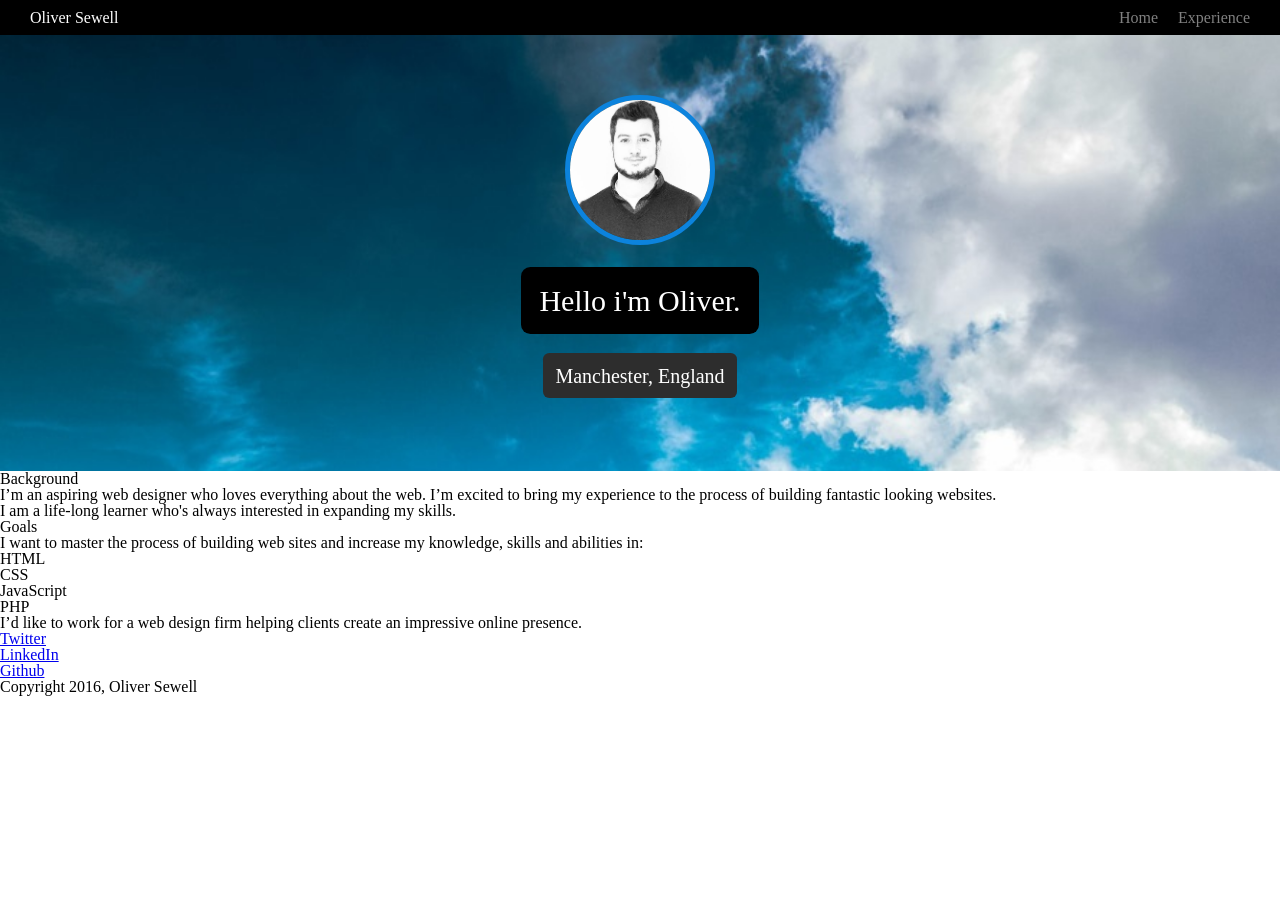
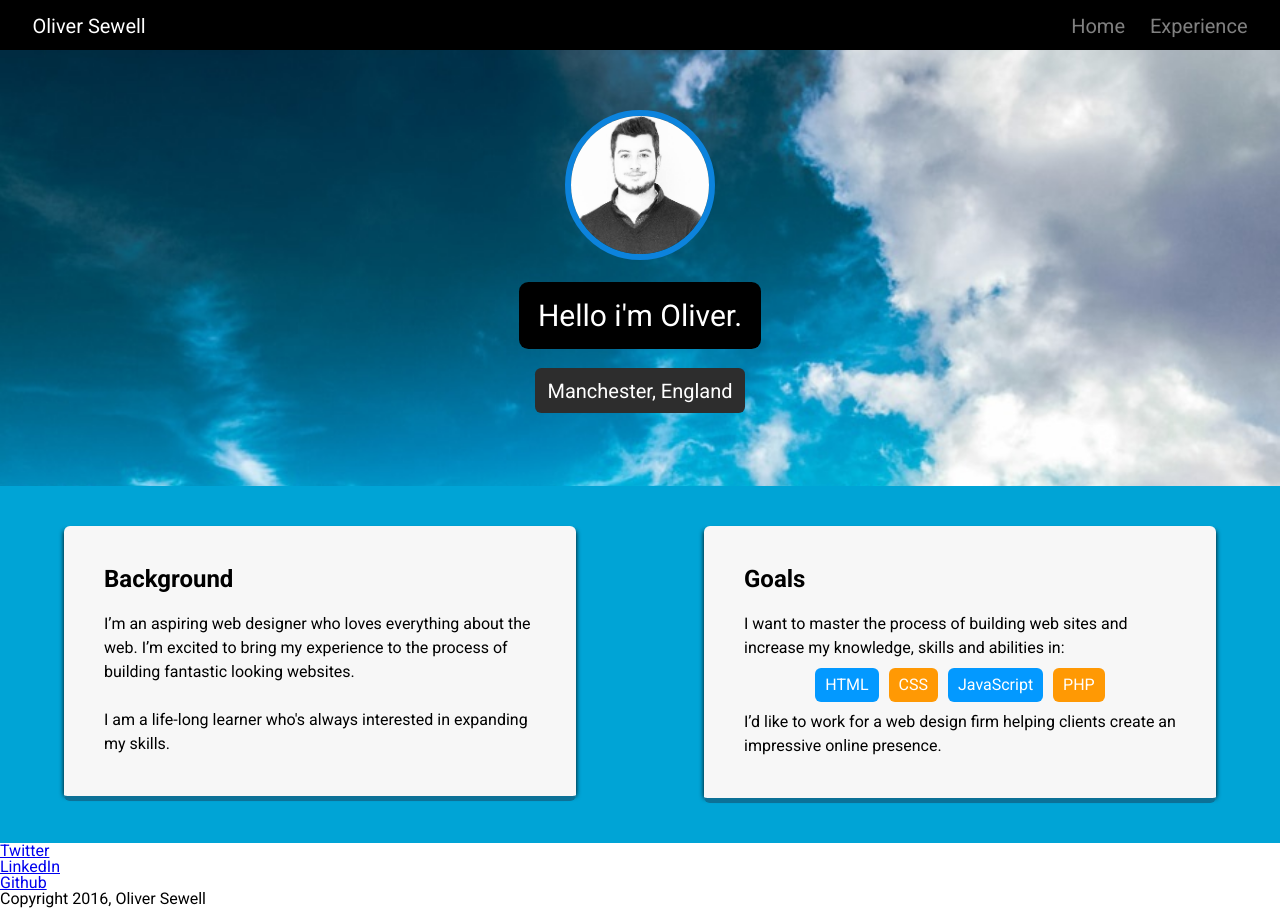
Before and after one commit to o-sewell/personal_page, a website: page index.html in a window 1280 px wide. Before the commit the page ends 800 px from the top, so only its background shows below. Drawn offline with nearby package versions, Linux system fonts and the light colour scheme; files that its build step writes are made by us from their sources; a web font is replaced by a local one.

Commit message:
Added styling to info section

```diff
--- a/index.html
+++ b/index.html
@@ -4,6 +4,7 @@
   <meta charset="utf-8">
   <title> Landing page </title>
   <link rel="stylesheet" href="css/application.css">
+  <link href="https://fonts.googleapis.com/css?family=Muli%7CRoboto:400,300,500,700,900" rel="stylesheet">
 </head>
 <body>
   <nav class="nav">
@@ -18,17 +19,18 @@
     <h1 class="header__heading header__heading--main"> Hello i'm Oliver. </h1>
     <h2 class="header__heading header__heading--sub"> Manchester, England </h2>
   </header>
-  <main>
-    <div class="card">
-      <h2>Background</h2>
+  <main class="info">
+    <div class="info__card info__card--one">
+      <h2 class="info__title">Background</h2>
       <p>I’m an aspiring web designer who loves everything about the web. I’m excited to bring my experience to the process of building fantastic looking websites.</p>
+      <br>
       <p>I am a life-long learner who's always interested in expanding my skills.</p>
     </div>
 
-    <div class="card">
-      <h2>Goals</h2>
+    <div class="info__card info__card--two">
+      <h2 class="info__title">Goals</h2>
       <p>I want to master the process of building web sites and increase my knowledge, skills and abilities in:</p>
-      <ul class="skills">
+      <ul class="info__skills">
         <li>HTML</li>
         <li>CSS</li>
         <li>JavaScript</li>
--- a/scss/base/_base.scss
+++ b/scss/base/_base.scss
@@ -62,4 +62,5 @@ table {
 
 body {
   font-size: $base--font-size;
+  font-family: 'Roboto', sans-serif;
 }
--- a/scss/layout/_nav.scss
+++ b/scss/layout/_nav.scss
@@ -1,6 +1,8 @@
 .nav {
   background: black;
-  min-height: em(35px);
+  min-height: em(50px);
+  position: fixed;
+  width: 100%;
 
   &__ul {
     padding: 0 em(20px);
@@ -13,6 +15,8 @@
     padding: em(10px);
     transition: all 1s ease-in-out;
     cursor: pointer;
+    font-size: em(20px);
+    margin-top: 3px;
 
     &:first-child {
       float: left;
--- a/scss/pages/_home.scss
+++ b/scss/pages/_home.scss
@@ -8,8 +8,8 @@
     height: em(150px);
     width: em(150px);
     border-radius: 50%;
-    margin-top: em(50px);
-    border: 5px solid #0C83DD;
+    margin-top: em(100px);
+    border: 6px solid #0C83DD;
   }
 
   &__heading {
@@ -33,3 +33,80 @@
   }
 
 }
+
+.info {
+   background: #00A4D6;
+   padding: 10px 0;
+
+   &__card {
+     margin: em(30px) auto;
+     background: #F7F7F7;
+     padding: 20px 40px 40px;
+     max-width: 80%;
+     border-bottom: 5px solid #0c7197;
+     transition: border .5s ease-in-out;
+     border-radius: 6px;
+     box-shadow: 5px 0 5px -5px black,
+                -5px 0 5px -5px black;
+     line-height: 1.5;
+
+     &:hover {
+       border-color: grey;
+     }
+   }
+
+   &__title {
+     font-size: em(24px);
+     font-weight: bold;
+     padding: em(10px) 0;
+     text-align: left;
+   }
+
+   &__skills {
+     padding: 0;
+     text-align: center;
+
+     li {
+       border-radius: 6px;
+       display: inline-block;
+       background: #ff9904;
+       color: white;
+       padding: em(5px) em(10px);
+       margin: em(8px) em(3px);
+       transition: all .5s ease-in;
+       cursor: pointer;
+
+       &:hover {
+         background: #0399ff;
+       }
+
+       &:nth-child(odd) {
+         background: #0399ff;
+
+         &:hover {
+           background: #ff9904;
+         }
+       }
+     }
+   }
+}
+
+
+
+
+/* Styles for larger screens */
+@media screen and (min-width: 720px) {
+
+  .info {
+    overflow: hidden;
+  }
+   .info__card {
+     width: 40%;
+     float: left;
+     margin: 30px 5%;
+   }
+
+   footer {
+     clear: both;
+   }
+ }
```
